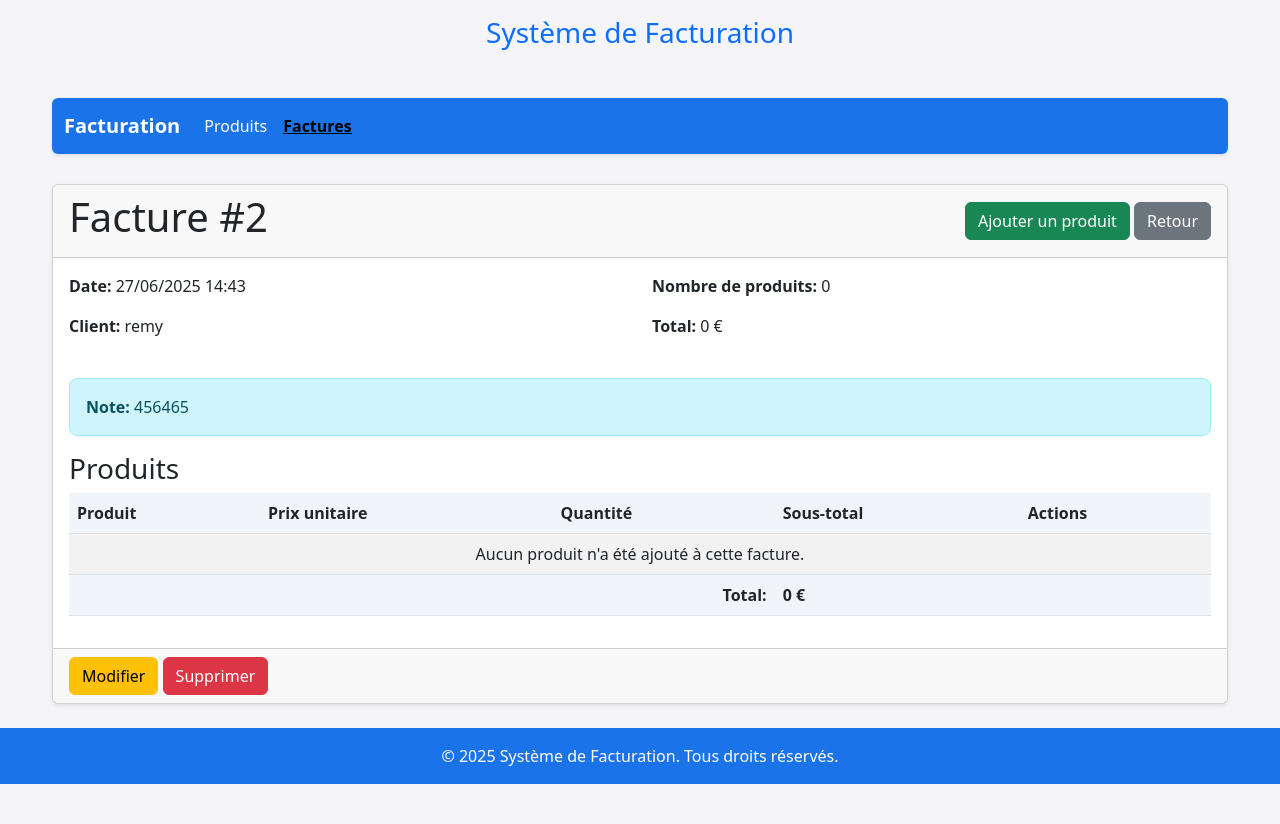
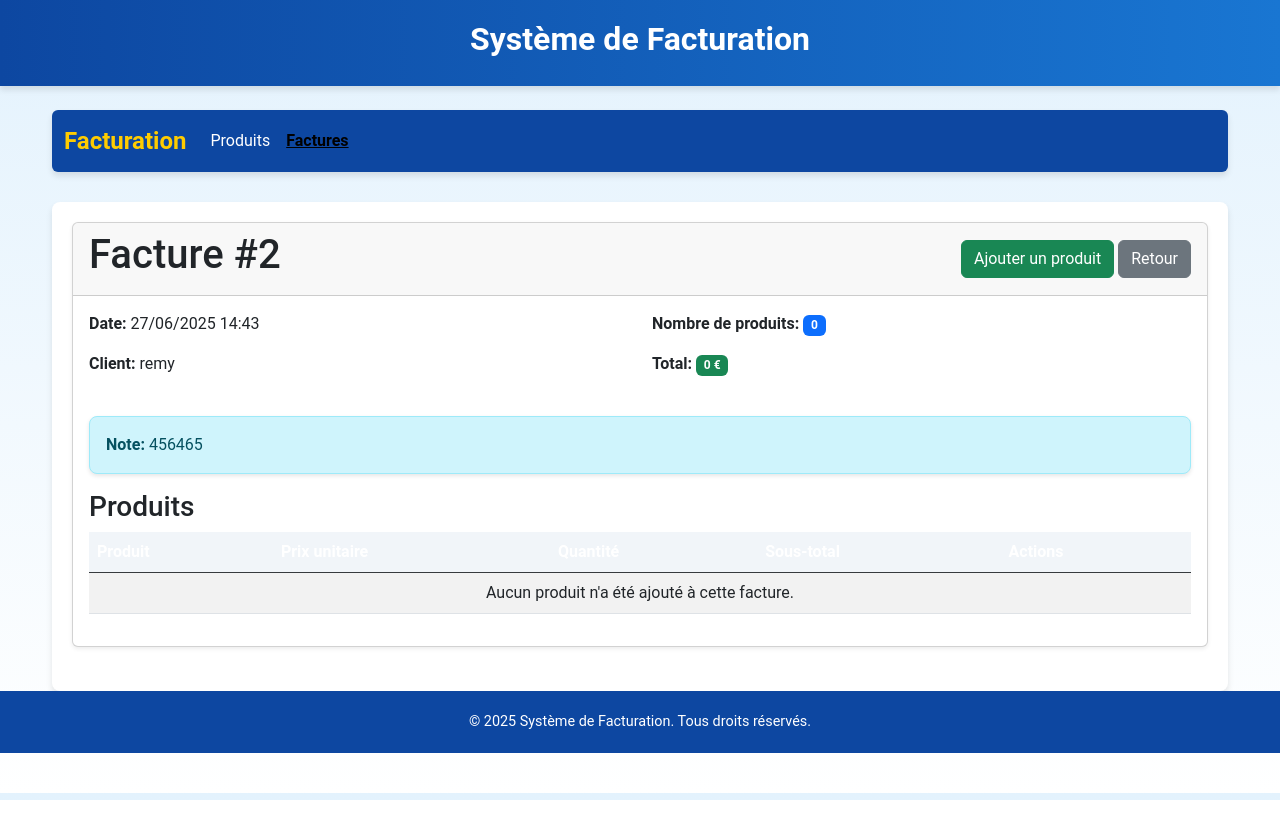
Before and after one commit to MohamedB94/Facturation, a Django app: page /factures/2/ in a window 1280 px wide. After the commit the page ends 800 px from the top, so only its background shows below. Run offline with Django 5.2, Linux system fonts and the light colour scheme; data comes from the database, SQL or seed files in the repository; both versions use the stored data as it was after the commit; data that the repository does not hold is empty.

Commit message:
Update product model, UI, and styles for flexibility and UX
Allows null values for product expiration dates, improving data flexibility. Enhances UI aesthetics with updated styles, improved button designs, and consistent layout adjustments. Refines templates for better user experience, including clear placeholders, hover effects, and icon usage. Fixes minor inconsistencies in product and invoice views.

```diff
--- a/facturation/gestion_factures/models.py
+++ b/facturation/gestion_factures/models.py
@@ -4,7 +4,7 @@
 class Produit(models.Model):
     nom = models.CharField(max_length=100)
     prix = models.DecimalField(max_digits=10, decimal_places=2)
-    date_peremption = models.DateField()
+    date_peremption = models.DateField(null=True, blank=True)  # Permettre des valeurs nulles
 
     def __str__(self):
         return self.nom
--- a/facturation/static/css/style.css
+++ b/facturation/static/css/style.css
@@ -43,6 +43,26 @@
     border-color: #bd2130;
 }
 
+/* Assurer la visibilité des boutons */
+.btn {
+    color: #fff !important; /* Forcer la couleur du texte en blanc */
+}
+
+.btn-danger {
+    background-color: #dc3545;
+    border-color: #dc3545;
+}
+
+.btn-secondary {
+    background-color: #6c757d;
+    border-color: #6c757d;
+}
+
+.btn-secondary:hover {
+    background-color: #5a6268;
+    border-color: #545b62;
+}
+
 /* Pagination styling */
 .pagination {
     margin-top: 30px;
--- a/facturation/templates/base.html
+++ b/facturation/templates/base.html
@@ -9,43 +9,70 @@
     <link rel="stylesheet" href="{% static 'css/style.css' %}">
     <style>
         body {
-            background-color: #f4f4f9;
+            background: linear-gradient(to bottom, #e3f2fd, #ffffff);
             color: #333;
+            font-family: 'Roboto', sans-serif;
         }
         .navbar {
-            background-color: #1a73e8;
+            background-color: #0d47a1;
+            box-shadow: 0 4px 6px rgba(0, 0, 0, 0.1);
         }
         .navbar .nav-link {
             color: #fff;
+            transition: color 0.3s;
+        }
+        .navbar .nav-link:hover {
+            color: #ffcc00;
         }
         .navbar .nav-link.active {
             font-weight: bold;
             text-decoration: underline;
         }
         .navbar .navbar-brand {
-            color: #fff;
+            color: #ffcc00;
             font-weight: bold;
+            font-size: 1.5rem;
         }
         .alert {
             border-radius: 8px;
+            box-shadow: 0 2px 4px rgba(0, 0, 0, 0.1);
         }
         footer {
-            background-color: #1a73e8;
+            background-color: #0d47a1;
             color: #fff;
+            padding: 20px 0;
         }
         footer p {
             margin: 0;
+            font-size: 0.9rem;
+        }
+        header {
+            background: linear-gradient(to right, #0d47a1, #1976d2);
+            color: #fff;
+            padding: 20px 0;
+            text-align: center;
+            box-shadow: 0 4px 6px rgba(0, 0, 0, 0.1);
+        }
+        header h1 {
+            font-size: 2rem;
+            font-weight: bold;
+        }
+        main {
+            background: #ffffff;
+            border-radius: 8px;
+            box-shadow: 0 4px 6px rgba(0, 0, 0, 0.1);
+            padding: 20px;
         }
     </style>
 </head>
 <body>
-    <header class="py-3">
-        <div class="container text-center">
-            <h1 class="h3 text-primary">Système de Facturation</h1>
+    <header>
+        <div class="container">
+            <h1>Système de Facturation</h1>
         </div>
     </header>
     <div class="container mt-4">
-        <nav class="navbar navbar-expand-lg rounded shadow-sm">
+        <nav class="navbar navbar-expand-lg rounded">
             <div class="container-fluid">
                 <a class="navbar-brand" href="{% url 'home' %}">Facturation</a>
                 <button class="navbar-toggler" type="button" data-bs-toggle="collapse" data-bs-target="#navbarNav">
@@ -80,7 +107,7 @@
         </main>
     </div>
 
-    <footer class="text-center py-3 mt-4">
+    <footer class="text-center">
         <div class="container">
             <p>&copy; 2025 Système de Facturation. Tous droits réservés.</p>
         </div>
--- a/facturation/templates/gestion_factures/facture_detail.html
+++ b/facturation/templates/gestion_factures/facture_detail.html
@@ -7,8 +7,12 @@
     <div class="card-header d-flex justify-content-between align-items-center">
         <h1>Facture #{{ facture.id }}</h1>
         <div>
-            <a href="{% url 'ajouter-produit' facture.id %}" class="btn btn-success">Ajouter un produit</a>
-            <a href="{% url 'facture-list' %}" class="btn btn-secondary">Retour</a>
+            <a href="{% url 'ajouter-produit' facture.id %}" class="btn btn-success">
+                <i class="bi bi-plus-circle"></i> Ajouter un produit
+            </a>
+            <a href="{% url 'facture-list' %}" class="btn btn-secondary">
+                <i class="bi bi-arrow-left"></i> Retour
+            </a>
         </div>
     </div>
     <div class="card-body">
@@ -18,8 +22,9 @@
                 <p><strong>Client:</strong> {{ facture.client|default:"Non spécifié" }}</p>
             </div>
             <div class="col-md-6">
-                <p><strong>Nombre de produits:</strong> {{ facture.nombre_produits }}</p>
-                <p><strong>Total:</strong> {{ facture.total }} €</p>
+                <p><strong>Nombre de produits:</strong> <span class="badge bg-primary">{{ facture.nombre_produits }}</span>
+                </p>
+                <p><strong>Total:</strong> <span class="badge bg-success">{{ facture.total }} €</span></p>
             </div>
         </div>
 
@@ -31,8 +36,8 @@
 
         <h3>Produits</h3>
         <div class="table-responsive">
-            <table class="table table-striped">
-                <thead>
+            <table class="table table-striped table-hover">
+                <thead class="table-dark">
                     <tr>
                         <th>Produit</th>
                         <th>Prix unitaire</th>
@@ -49,7 +54,12 @@
                         <td>{{ ligne.quantite }}</td>
                         <td>{{ ligne.sous_total }} €</td>
                         <td>
-                            <a href="{% url 'supprimer-produit' ligne.id %}" class="btn btn-sm btn-danger">Supprimer</a>
+                            <a href="#" class="btn btn-warning btn-sm">
+                                <i class="bi bi-pencil"></i> Modifier
+                            </a>
+                            <a href="#" class="btn btn-danger btn-sm">
+                                <i class="bi bi-trash"></i> Supprimer
+                            </a>
                         </td>
                     </tr>
                     {% empty %}
@@ -58,19 +68,8 @@
                     </tr>
                     {% endfor %}
                 </tbody>
-                <tfoot>
-                    <tr>
-                        <th colspan="3" class="text-end">Total:</th>
-                        <th>{{ facture.total }} €</th>
-                        <th></th>
-                    </tr>
-                </tfoot>
             </table>
         </div>
     </div>
-    <div class="card-footer">
-        <a href="{% url 'facture-update' facture.id %}" class="btn btn-warning">Modifier</a>
-        <a href="{% url 'facture-delete' facture.id %}" class="btn btn-danger">Supprimer</a>
-    </div>
 </div>
 {% endblock %}
--- a/facturation/templates/gestion_factures/produit_detail.html
+++ b/facturation/templates/gestion_factures/produit_detail.html
@@ -9,7 +9,7 @@
     </div>
     <div class="card-body">
         <p><strong>Prix:</strong> {{ produit.prix }} €</p>
-        <p><strong>Date de péremption:</strong> {{ produit.date_peremption|date:"d/m/Y" }}</p>
+        <p><strong>Date de péremption:</strong> {% if produit.date_peremption %}{{ produit.date_peremption|date:"d/m/Y" }}{% else %}Non applicable{% endif %}</p>
     </div>
     <div class="card-footer">
         <a href="{% url 'produit-list' %}" class="btn btn-secondary">Retour</a>
--- a/facturation/templates/gestion_factures/produit_list.html
+++ b/facturation/templates/gestion_factures/produit_list.html
@@ -23,7 +23,7 @@
             <tr>
                 <td>{{ produit.nom }}</td>
                 <td>{{ produit.prix }} €</td>
-                <td>{{ produit.date_peremption|date:"d/m/Y" }}</td>
+                <td>{% if produit.date_peremption %}{{ produit.date_peremption|date:"d/m/Y" }}{% else %}Non applicable{% endif %}</td>
                 <td>
                     <div class="btn-group" role="group">
                         <a href="{% url 'produit-detail' produit.id %}" class="btn btn-sm btn-info">Voir</a>
```
Also changed, not shown: facturation/templates/gestion_factures/facture_confirm_delete.html (+12 -4 lines), facturation/templates/gestion_factures/facture_form.html (+10 -4 lines), facturation/templates/gestion_factures/facture_list.html (+19 -11 lines), facturation/db.sqlite3, facturation/gestion_factures/migrations/0002_alter_produit_date_peremption.py (added).
